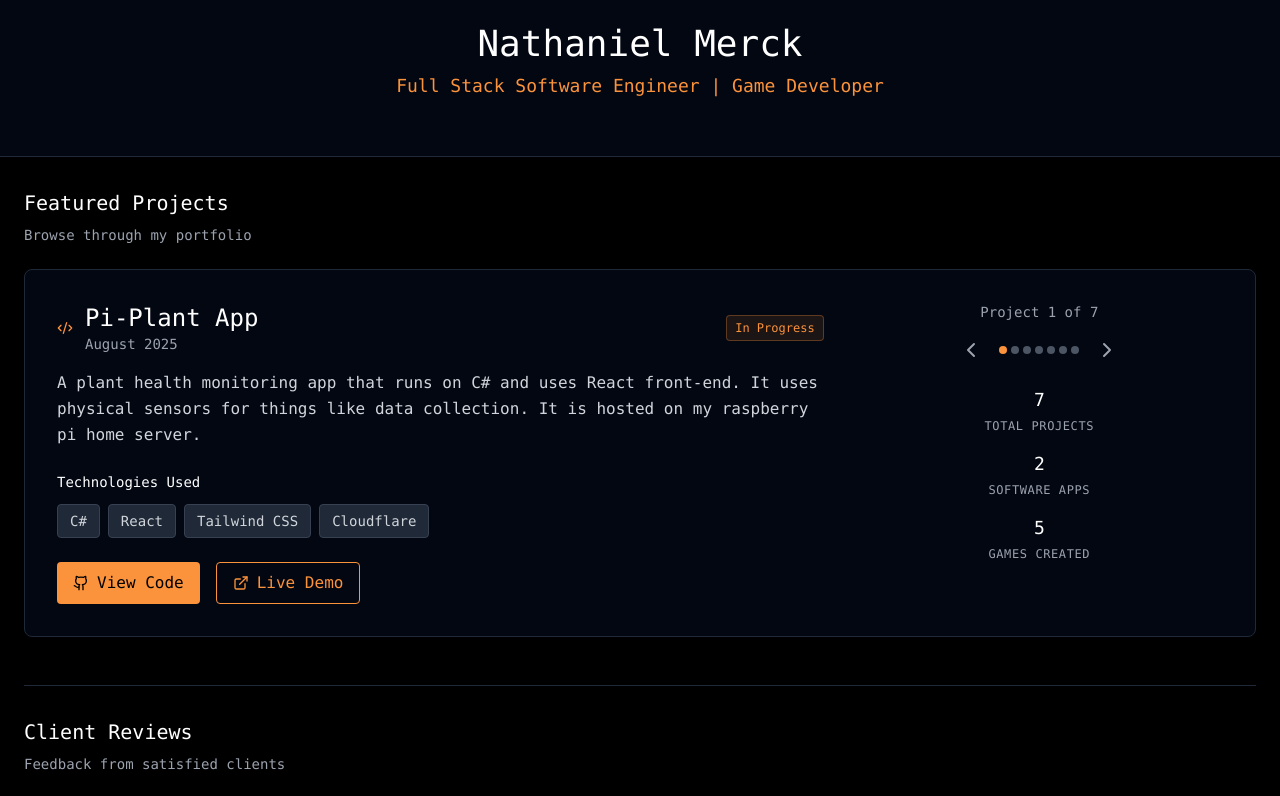
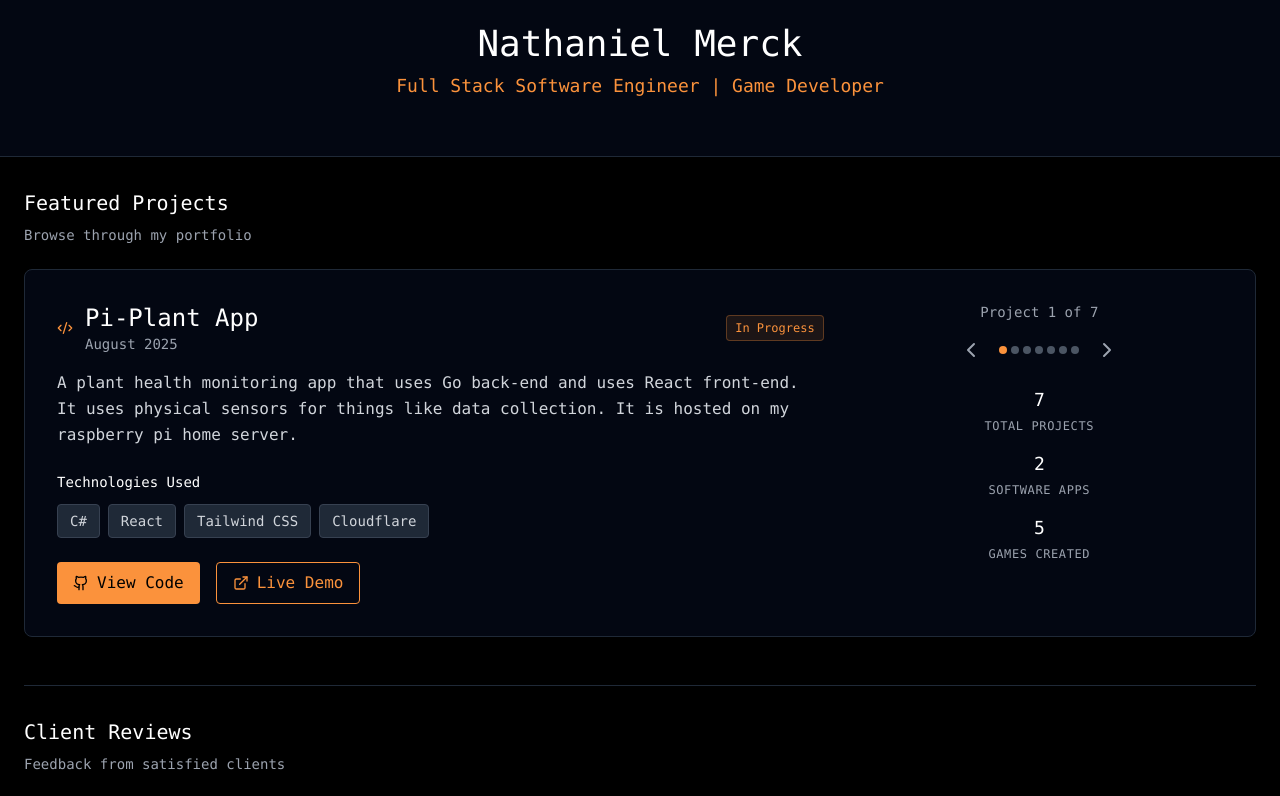
Before and after one commit to nmerck1/my-portfolio, a React (Vite) app: page / in a window 1280 px wide. Shown: the top 796 px of the page. Built offline with nearby package versions, Linux system fonts and the light colour scheme.

Commit message:
updated description

```diff
--- a/src/App.tsx
+++ b/src/App.tsx
@@ -89,7 +89,7 @@ const MinimalOrangePortfolio = () => {
     {
       id: 1,
       title: "Pi-Plant App",
-      description: "A plant health monitoring app that runs on C# and uses React front-end. It uses physical sensors for things like data collection. It is hosted on my raspberry pi home server.",
+      description: "A plant health monitoring app that uses Go back-end and uses React front-end. It uses physical sensors for things like data collection. It is hosted on my raspberry pi home server.",
       date: "August 2025",
       dateISO: "2025-08-01",
       status: "In Progress",
```
